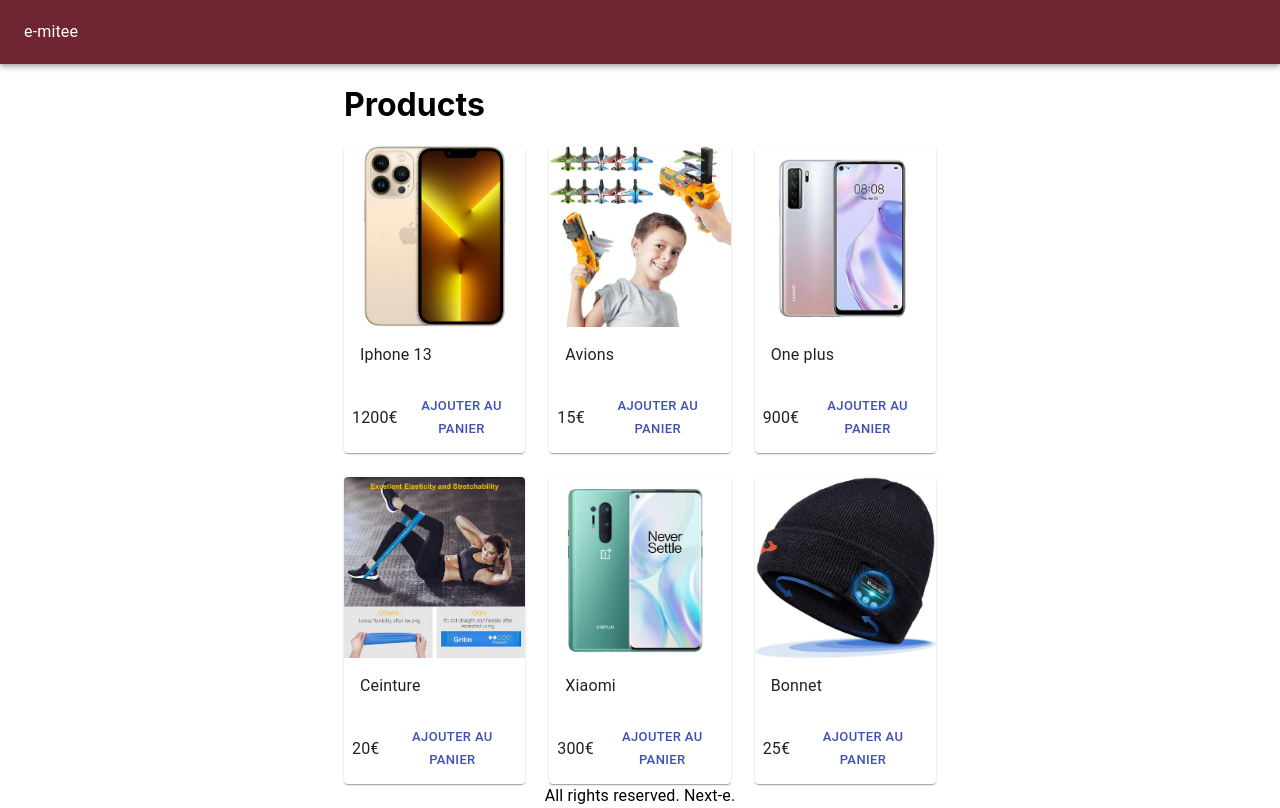
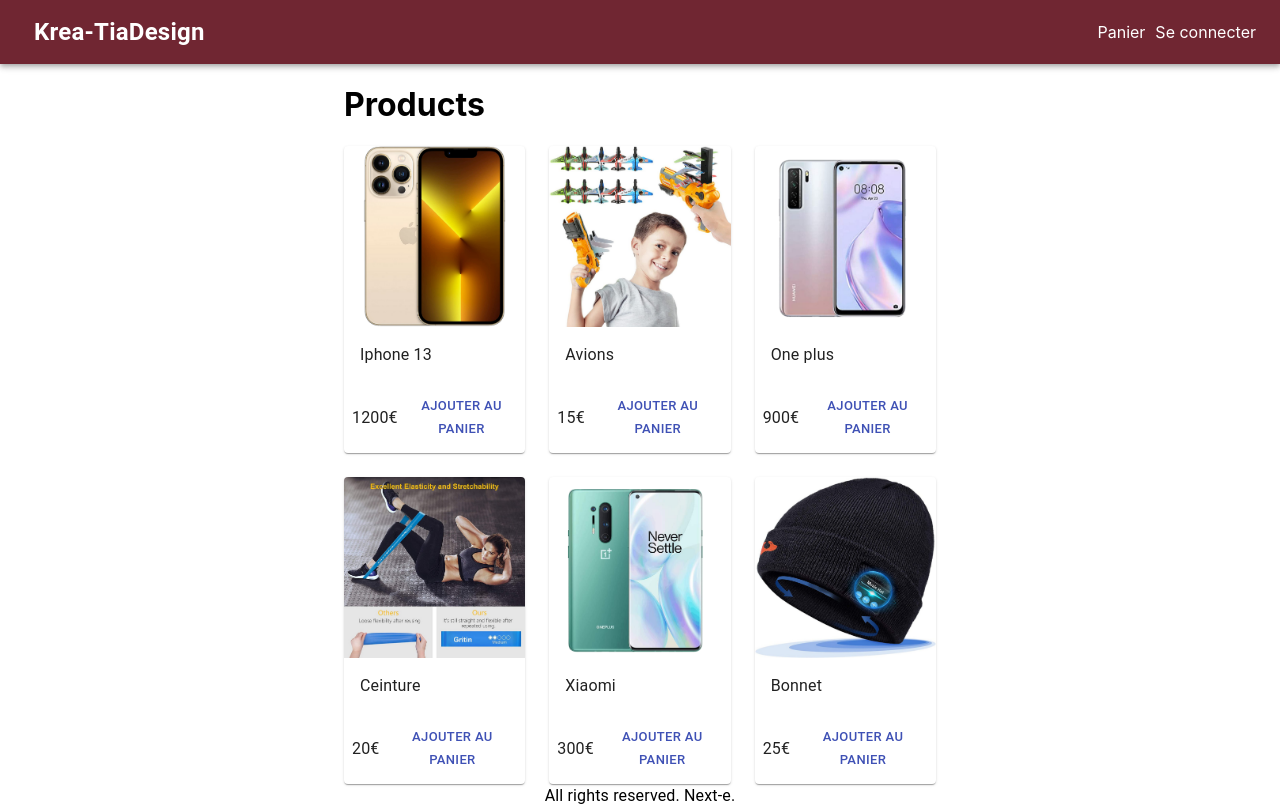
Before and after one commit to Slyrrj/next-e, a Next.js app: page / in a window 1280 px wide. Built offline with nearby package versions, Linux system fonts and the light colour scheme.

Commit message:
Ajout liens: logo, panier, se connecter dans header

```diff
--- a/components/Layout.js
+++ b/components/Layout.js
@@ -1,17 +1,37 @@
 import React from 'react';
 import Head from 'next/head';
-import { AppBar, Toolbar, Typography, Container } from '@material-ui/core';
+import NextLink from 'next/link';
+import {
+  AppBar,
+  Toolbar,
+  Typography,
+  Container,
+  Link,
+} from '@material-ui/core';
 import useStyles from '../utils/styles';
 export default function Layout({ children }) {
   const classes = useStyles();
   return (
     <div>
       <Head>
-        <title>Next-e</title>
+        <title>Krea-TiaDesign</title>
       </Head>
       <AppBar position="static" className={classes.navbar}>
         <Toolbar>
-          <Typography>e-mitee</Typography>
+          <NextLink href="/" passHref>
+            <Link>
+              <Typography className={classes.brand}>Krea-TiaDesign</Typography>
+            </Link>
+          </NextLink>
+          <div className={classes.grow}></div>
+          <div>
+            <NextLink href="/panier" passHref>
+              <Link>Panier</Link>
+            </NextLink>
+            <NextLink href="/connexion" passHref>
+              <Link>Se connecter</Link>
+            </NextLink>
+          </div>
         </Toolbar>
       </AppBar>
       <Container className={classes.main}>{children}</Container>
--- a/pages/_app.js
+++ b/pages/_app.js
@@ -5,13 +5,12 @@
   useEffect(() => {
     //supprimer css sur le server
     const jssStyles = document.querySelector('#jss-server-side');
-    //si jssStryles existe
+    //si jssStyles existe
     if (jssStyles) {
       //appellerle parent et supprimer son enfant
       jssStyles.parentElement.removeChild(jssStyles);
     }
   }, []);
-
   return <Component {...pageProps} />;
 }
 
--- a/pages/_document.js
+++ b/pages/_document.js
@@ -1,12 +1,12 @@
-import { ServerStyleSheets } from '@material-ui/core';
+import { ServerStyleSheets } from '@material-ui/core/styles';
 import Document, { Head, Html, Main, NextScript } from 'next/document';
 import React from 'react';
 
 export default class MyDocument extends Document {
   render() {
     return (
-      <Html lang="fr">
-        <Head> </Head>
+      <Html lang="de">
+        <Head></Head>
         <body>
           <Main />
           <NextScript />
@@ -18,17 +18,13 @@
 
 MyDocument.getInitialProps = async (ctx) => {
   const sheets = new ServerStyleSheets();
-
-  const originalrenderPage = ctx.renderPage;
-
+  const originalRenderPage = ctx.renderPage;
   ctx.renderPage = () => {
-    return originalrenderPage({
+    return originalRenderPage({
       enhanceApp: (App) => (props) => sheets.collect(<App {...props} />),
     });
   };
-
   const initialProps = await Document.getInitialProps(ctx);
-
   return {
     ...initialProps,
     styles: [
--- a/utils/styles.js
+++ b/utils/styles.js
@@ -5,6 +5,14 @@
     backgroundColor: '#702632',
     '& a': { color: '#fff', marginLeft: 10 },
   },
+  brand: {
+    fontWeight: 'bold',
+    fontSize: '1.5rem',
+  },
+  grow: {
+    flexGrow: 1,
+  },
+
   main: {
     maxWidth: '80vh',
   },
```
